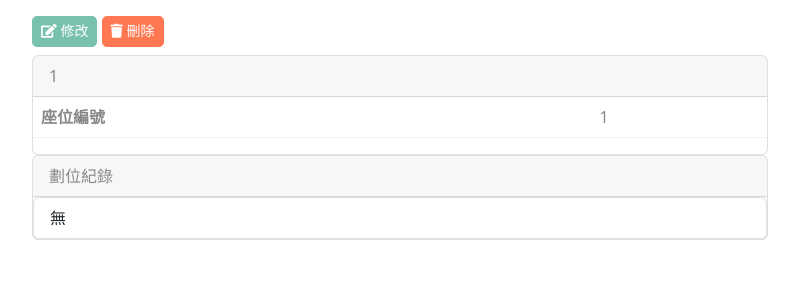
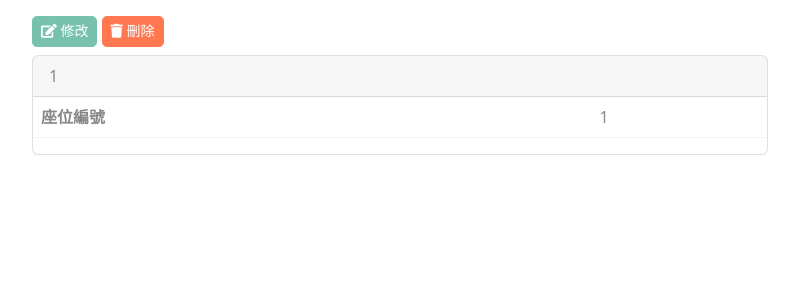
Before and after one commit to Pattywu20031224/StudyCenterRez, a Django app: page /seat/1/ in a window 1280 px wide. Shown: the part 56-356 px from the top of the page, without its empty margins (50-849 px from the left). Run offline with Django 3.2, Linux system fonts and the light colour scheme; a user stored in the database is signed in; data comes from the database, SQL or seed files in the repository; both versions use the stored data as it was after the commit; some libraries are stand-ins or nearby versions.

Commit message:
rollcall

```diff
--- a/log/urls.py
+++ b/log/urls.py
@@ -9,5 +9,4 @@ urlpatterns = [
     path('return/', ReturnSeat.as_view(), name='return_seat'),
     path('return/<int:lid>/', ReturnLog.as_view(), name='return_log'),
     path('<int:pk>/delete/', LogDelete.as_view(), name='log_delete'),
-
 ]
--- a/log/views.py
+++ b/log/views.py
@@ -90,7 +90,8 @@
         log = Log.objects.get(id=self.kwargs['lid'])
         log.returned = datetime.now()
         log.save()
-        return reverse('return_seat')
+        return reverse('log_list')
+
 class LogDelete(LoginRequiredMixin, DeleteView):
     model = Log
     template_name = 'confirm_delete.html'
--- a/templates/navbar.html
+++ b/templates/navbar.html
@@ -26,12 +26,12 @@
       {% else%}
       <li class="nav-item">
         <a href="{% url 'seat_list' %}" class="nav-link">
-          <i class="fas fa-plus "></i> 新增劃位紀錄
+          <i class="fas fa-plus "></i> 新增劃位記錄
         </a>
       </li>
       <li class="nav-item">
         <a href="{% url 'log_list' %}" class="nav-link">
-          <i class="fas fa-wrench"></i> 修改劃位紀錄
+          <i class="fas fa-wrench"></i> 修改劃位記錄
         </a>
       </li>
       {% endif %}
--- a/templates/seat/seat_detail.html
+++ b/templates/seat/seat_detail.html
@@ -22,37 +22,6 @@
         </tr>
       </table>
     </div>
-    <div class="card">
-      <div class="card-header">
-        劃位紀錄
-      </div>
-      <ul class="list-group">
-        {% for log in log_list %}
-        <li class="list-group-item d-flex justify-content-between">
-          <div>
-            <span class="badge">
-            {{ log.checkout|date:"Y/m/d H:i" }}
-            <i class="fas fa-arrow-alt-circle-right"></i>
-            </span>
-            {% if log.returned %}
-              <span class="badge">
-                {{ log.returned|date:"Y/m/d H:i" }}
-              </span>
-            {% else %}
-              <span class="badge badge-warning">借用中</span>
-            {% endif %}
-          </div>
-          <div>
-            <a href="{% url 'borrower_view' log.borrower.id %}">
-              {{ log.borrower.realname }}
-            </a>
-          </div>
-        </li>
-        {% empty %}
-        <li class="list-group-item">無</li>
-        {% endfor %}
-      </ul>
-    </div>
   </div>
   </div>
 </div>
--- a/templates/seat/seat_list.html
+++ b/templates/seat/seat_list.html
@@ -7,7 +7,7 @@
     <i class="fas fa-plus">新增座位</i>
   </a>
 </div>
-{% endif %}
+{% else %}
 {{ qdate }}
 <form action="" method="post" class="p-3">
   {% csrf_token %}
@@ -20,6 +20,7 @@
     {% endfor %}
   </select>
 </form>
+{% endif %}
 <div class="row row-cols-1 row-cols-sm-2 row-cols-md-4 row-cols-lg-6">
   {% for seat in seat_list %}
   <div class="card col">
```
Also changed, not shown: templates/log/log_list.html (+8 -0 lines), db.sqlite3.
